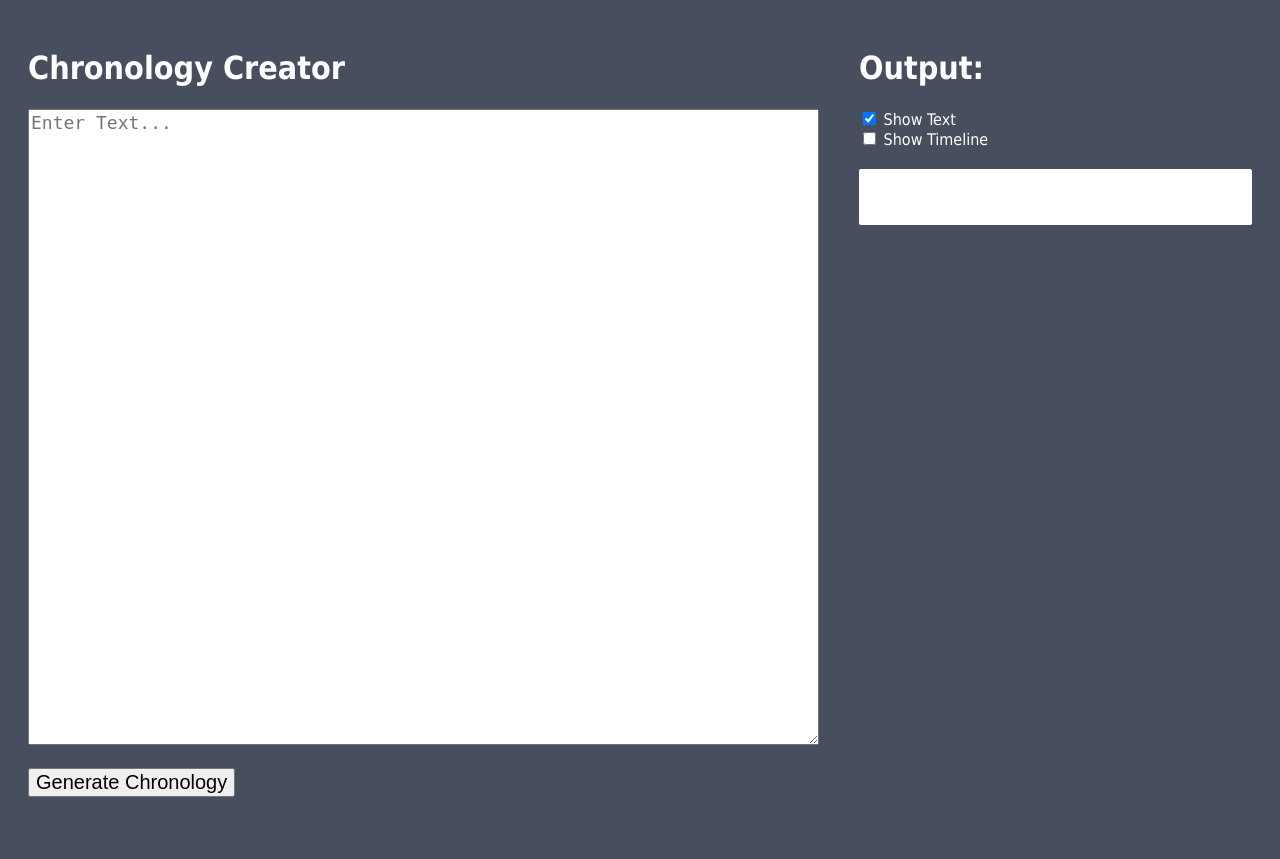
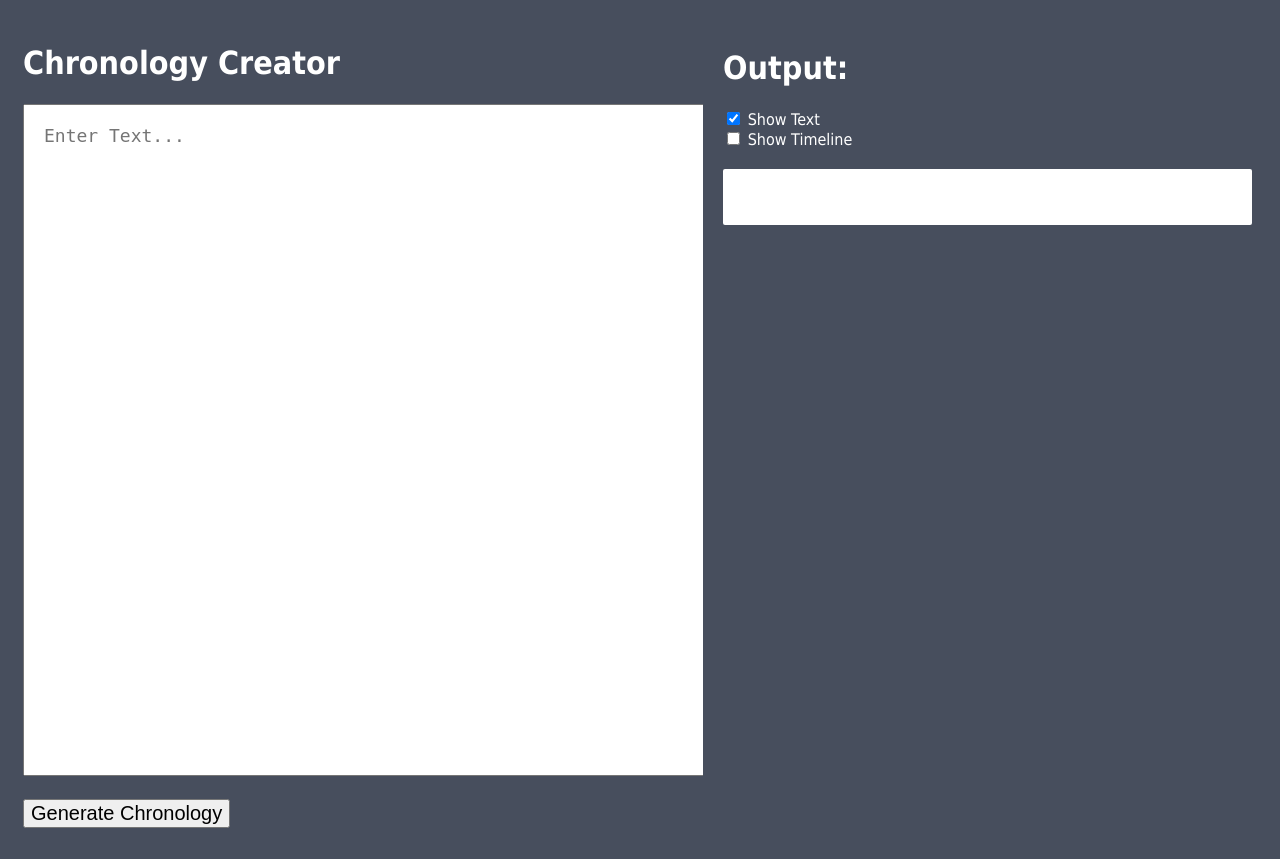
Before and after one commit to YomnaElmousalami/legalduel-1b-ai-studio_btt, a Flask app: page / in a window 1280 px wide. Run offline with Flask 3, Linux system fonts and the light colour scheme.

Commit message:
some css updates to scroll left and right

```diff
--- a/ai-web-app/static/styles.css
+++ b/ai-web-app/static/styles.css
@@ -8,9 +8,13 @@ body {
 }
 
 #mainContainer {
-    display: grid;
-    grid-template-columns: repeat(2, 1fr);
+    display: flex;
     color: white;
+}
+
+#inputText {
+    padding: 20px;
+    font-size: 18px;
 }
 
 #textContent {
@@ -24,8 +28,20 @@ body {
     margin-bottom: 20px;
 }
 
-.sideContainer {
+.leftContainer {
+    height: 97vh;
+    width: 55vw;
+    padding: 15px;
+    overflow-x: hidden;
+    overflow-y: scroll;
+}
+
+.rightContainer {
+    height: 97vh;
+    width: 45vw;
     padding: 20px;
+    overflow-x: hidden;
+    overflow-y: scroll;
 }
 
 .outputContainer {
--- a/ai-web-app/templates/index.html
+++ b/ai-web-app/templates/index.html
@@ -11,15 +11,15 @@
 
 <body>
   <div id="mainContainer">
-    <div class="sideContainer">
+    <div class="leftContainer">
       <h1>Chronology Creator</h1>
       <form id="inputForm">
-          <textarea style="font-size: 18px;" id="inputText" rows="30" cols="70" placeholder="Enter Text..."></textarea><br><br>
+          <textarea id="inputText" rows="30" cols="65" placeholder="Enter Text..."></textarea><br><br>
           <button style="font-size: 20px;" type="submit">Generate Chronology</button>
       </form>
     </div>
 
-    <div class="sideContainer">
+    <div class="rightContainer">
       <h1>Output:</h1>
       <div id="optionChecks">
         <label>
```
Also changed, not shown: 2 other files.
